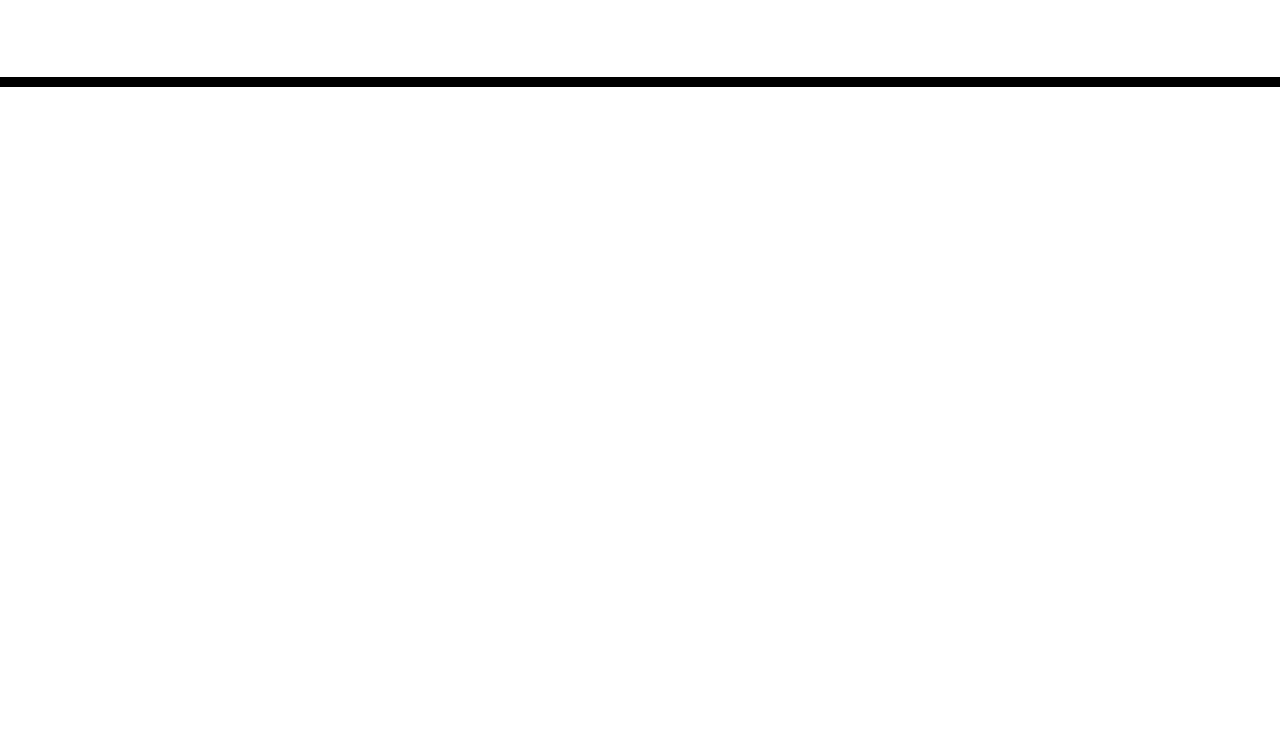
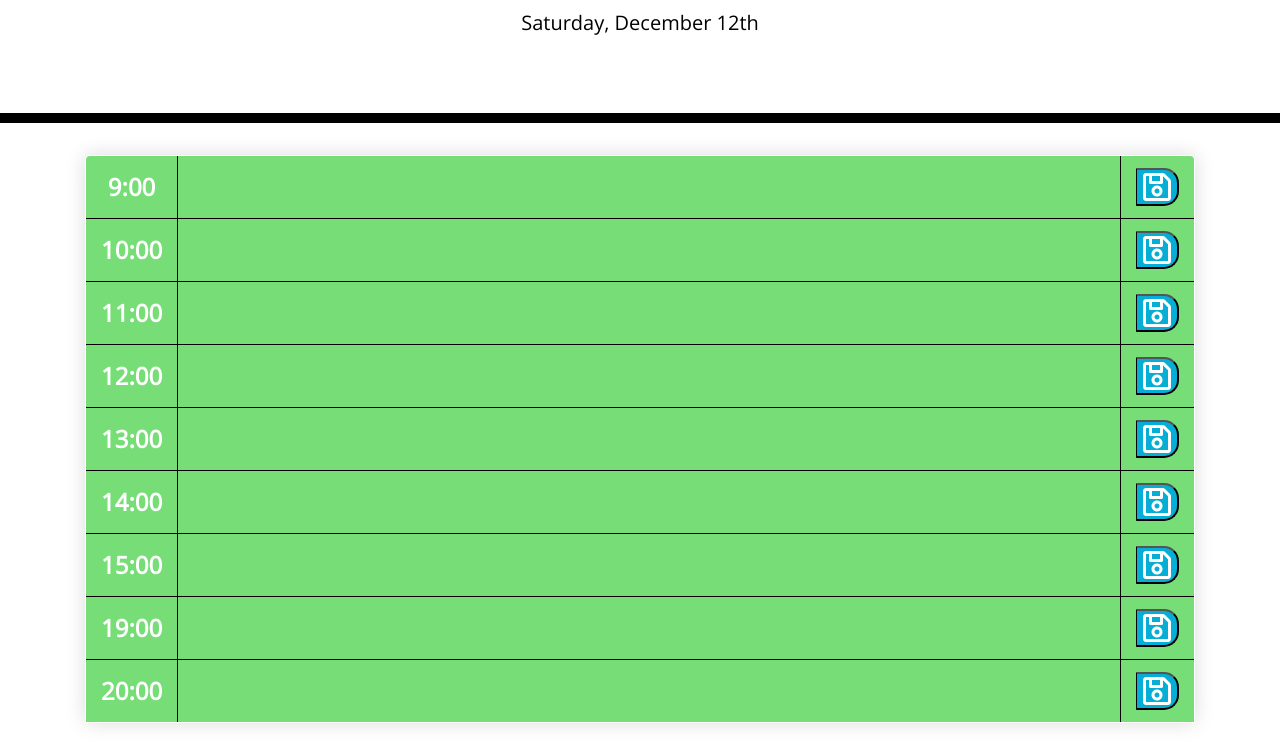
Before and after one commit to Robert-Court/Work_Day_Scheduler, a plain HTML site: page index.html in a window 1280 px wide. Shown: the part 181-929 px from the top of the page. Before the commit the page ends 800 px from the top, so only its background shows below. Drawn offline with nearby package versions, Linux system fonts and the light colour scheme.

Commit message:
styling based on time complete

```diff
--- a/index.html
+++ b/index.html
@@ -30,17 +30,116 @@
       <p class="date"></p>
       <p id="currentDay" class="lead"></p>
     </header>
-    <div class="container">
-      <!-- Timeblocks go here -->
-    </div>
+      <div class="container">
+        <table class="table">
+          <tbody>
+            <tr class="tr">
+              <td class="td time">9</td>
+              <td class="td absorbing"><input type="text" class="input"></input></td>
+              <td class="td"><button class="saveBtn"><i class="far fa-save fa-2x"></i></td>
+            </tr>
+            <tr class="tr">
+              <td class="td time">10</td>
+              <td class="td absorbing"><input type="text" class="input"></input></td>
+              <td class="td"><button class="saveBtn"><i class="far fa-save fa-2x"></i></td>
+            </tr>
+            <tr class="tr">
+              <td class="td time">11</td>
+              <td class="td absorbing"><input type="text" class="input"></input></td>
+              <td class="td"><button class="saveBtn"><i class="far fa-save fa-2x"></i></td>
+            </tr>
+            <tr class="tr">
+              <td class="td time">12</td>
+              <td class="td absorbing"><input type="text" class="input"></input></td>
+              <td class="td"><button class="saveBtn"><i class="far fa-save fa-2x"></i></td>
+            </tr>
+            <tr class="tr">
+              <td class="td time">13</td>
+              <td class="td absorbing"><input type="text" class="input"></input></td>
+              <td class="td"><button class="saveBtn"><i class="far fa-save fa-2x"></i></td>
+            </tr>
+            <tr class="tr">
+              <td class="td time">14</td>
+              <td class="td absorbing"><input type="text" class="input"></input></td>
+              <td class="td"><button class="saveBtn"><i class="far fa-save fa-2x"></i></td>
+            </tr>
+            <tr class="tr">
+              <td class="td time">15</td>
+              <td class="td absorbing"><input type="text" class="input"></input></td>
+              <td class="td"><button class="saveBtn"><i class="far fa-save fa-2x"></i></td>
+            </tr>
+            <tr class="tr">
+              <td class="td time">19</td>
+              <td class="td absorbing"><input type="text" class="input"></input></td>
+              <td class="td"><button class="saveBtn"><i class="far fa-save fa-2x"></i></td>
+            </tr>
+            <tr class="tr">
+              <td class="td time">20</td>
+              <td class="td absorbing"><input type="text" class="input"></input></td>
+              <td class="td"><button class="saveBtn"><i class="far fa-save fa-2x"></i></td>
+            </tr>
+          </tbody>
+        </table>
+      </div>
 
     <script src="https://code.jquery.com/jquery-3.4.1.min.js"></script>
     <script src="moment.js"></script>
 <script>
-    console.log(moment().format('LLLL'));
+  var currentDay = (moment().format('dddd, MMMM Do'));
+  var hour = (moment().format("h"));
+  var ampm  = (moment().format("a"));
+  var present
+
+  $(document).ready(function() {
+    $("#currentDay").empty();
+    $("#currentDay").append("<p>",currentDay,"</p>");
+    hour = parseInt(hour);
+
+    //Assigns styling based on current time
+    if (ampm == "pm") {
+        hour = hour + 12;
+      };
+    $('.tr').each(function() {
+      if($(this).text() == hour)
+      $(this).addClass('present');
+      else if($(this).text() > hour)
+      $(this).addClass('future');
+      else
+      $(this).addClass('past');
+      })
+
+
+    $(".time").append(":00");
+  });
 
 </script>
 
     </script>
   </body>
 </html>
+<!--
+<table class="time-blocks">
+  <tbody>
+    <tr class="row">
+      <td class="hour">9:00</td>
+      <td class="description"></td>
+      <td><button class="saveBtn"><i class="far fa-save"></i></button></td>
+    </tr>
+    <tr class="row">
+      <td class="hour">9:00</td>
+      <td class="description"></td>
+      <td><button class="saveBtn"><i class="far fa-save"></i></button></td>
+    </tr>
+    <tr class="row">
+      <td class="hour">9:00</td>
+      <td class="description"></td>
+      <td><button class="saveBtn"><i class="far fa-save"></i></button></td>
+    </tr>
+    <tr class="row">
+      <td class="hour">9:00</td>
+      <td class="description"></td>
+      <td><button class="saveBtn"><i class="far fa-save"></i></button></td>
+    </tr>
+  </tbody>
+</table>
+-->
--- a/style.css
+++ b/style.css
@@ -13,6 +13,24 @@
   padding: 10px;
 }
 
+.time {
+  text-align: center;
+  font-size: 150%;
+  font-weight: bold;
+  widows: 1px;
+  white-space: nowrap;
+  padding: none;
+  vertical-align: middle;
+}
+
+.table td, .table th {
+  vertical-align: middle;
+}
+
+.absorbing {
+  width: 100%;
+}
+
 .jumbotron {
   text-align: center;
   background-color: transparent;
@@ -25,7 +43,7 @@
   white-space: pre-wrap;
 }
 
-.time-block{
+.time-blocks{
   text-align: center;
   border-radius: 15px;
 }
@@ -33,7 +51,7 @@
 .row {
   white-space: pre-wrap;
   height: 80px;
-  border-top: 1px solid white;;
+  border-top: 1px solid white;
 }
 
 .hour {
@@ -66,6 +84,38 @@
 }
 
 .saveBtn i:hover {
-  font-size: 20px;
+  font-size: 250%;
   transition: all .3s ease-in-out;
 }
+
+.table {
+  padding: none;
+  border: 1px solid #817676;
+  border-collapse: collapse;
+  margin: 25px 0px;
+  border-radius: 5px 5px 0 0;
+  overflow: hidden;
+  box-shadow: 0 0 20px rgba(19, 18, 18, 0.15);
+}
+
+.table tr {
+  border: 1px solid #887d7d;
+  padding: none;
+  margin: none;
+}
+
+.table td {
+  border: 1px solid black;
+  padding: 12px 15px;
+  margin: none;
+}
+
+.table td input {
+  background-color:inherit;
+  width: 100%;
+  height:100%;
+  box-sizing: border-box;
+  border: none;
+  margin: 0px;
+  padding: 0px;
+}
```
